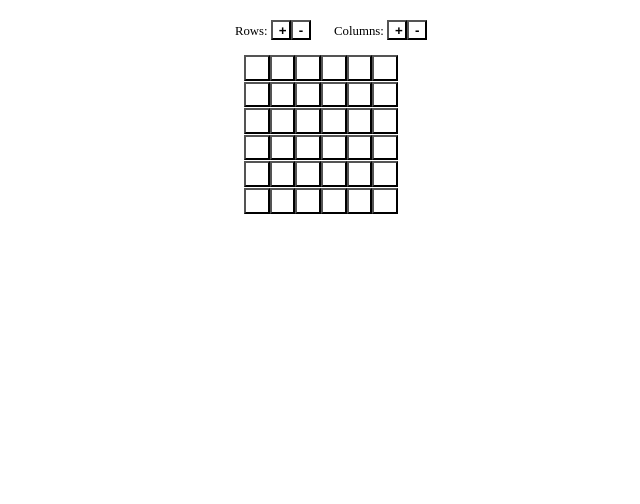
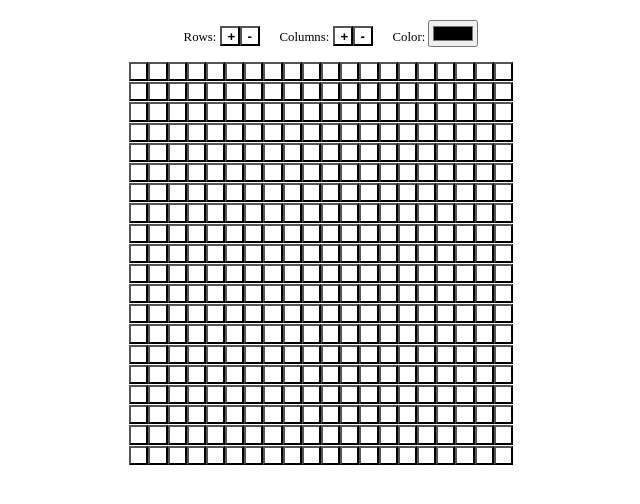
Before and after one commit to mwzheng/simple-pixel-art, a React (Create React App) app: page / in a window 1280 px wide. Shown: the top 504 px of the page, without its empty margins (319-959 px from the left). Built offline with nearby package versions, Linux system fonts and the light colour scheme.

Commit message:
Added ability for user to change colors

```diff
--- a/src/App.css
+++ b/src/App.css
@@ -16,18 +16,14 @@ button:hover {
 
 button {
     background-color: white;
-    width: 2vw;
-    height: 2vw;
+    width: 1.5vw;
+    height: 1.5vw;
     transition: .1s .2 ease-in-out;
 }
 
 tr, td {
     margin: -10px;
     padding: 0px;
-}
-
-.marked {
-    background-color: black;
 }
 
 .unmarked {
--- a/src/App.js
+++ b/src/App.js
@@ -4,13 +4,14 @@ import Form from './components/Form';
 import Canvas from './components/Canvas'
 
 function App() {
-  const [rows, setRows] = useState(6);
-  const [cols, setCols] = useState(6);
+  const [rows, setRows] = useState(20);
+  const [cols, setCols] = useState(20);
+  const [color, setColor] = useState('#000000');
 
   return (
     <>
-      <Form rows={rows} setRows={setRows} cols={cols} setCols={setCols} />
-      <Canvas rows={rows} cols={cols} />
+      <Form rows={rows} setRows={setRows} cols={cols} setCols={setCols} setColor={setColor} />
+      <Canvas rows={rows} cols={cols} color={color} />
     </>
   );
 }
--- a/src/components/Canvas.js
+++ b/src/components/Canvas.js
@@ -2,7 +2,7 @@ import React from 'react';
 import Pixel from './Pixel';
 
 // Compoent to create the entire canvas for the pixel art
-const Canvas = ({ rows, cols }) => {
+const Canvas = ({ rows, cols, color }) => {
     // Makes the entire canvas
     const makeCanvas = (rowLength) => {
         let table = [];
@@ -22,7 +22,7 @@ const Canvas = ({ rows, cols }) => {
         let colNumber = 0;
 
         while (colNumber !== columnLength) {
-            x.push(<td key={`col${colNumber}`}><Pixel /></td>);
+            x.push(<td key={`col${colNumber}`}><Pixel color={color} /></td>);
             colNumber++;
         }
 
--- a/src/components/Form.js
+++ b/src/components/Form.js
@@ -1,7 +1,7 @@
 import React from 'react';
 
 // Component allows for user to expand/retract canvas size
-const Form = ({ rows, cols, setRows, setCols }) => {
+const Form = ({ rows, cols, setRows, setCols, setColor }) => {
     const addRow = () => {
         setRows(rows + 1);
     }
@@ -20,13 +20,19 @@ const Form = ({ rows, cols, setRows, setCols }) => {
         setCols(cols - 1);
     }
 
+    const changeColor = e => {
+        setColor(e.target.value);
+    }
+
     return <div id='form'>
         <span className='formSpan'>Rows: </span>
         <button className='formBttn' onClick={addRow}>+</button>
         <button className='formBttn' onClick={delRow}>-</button>
-        <span className='formSpan'> Columns: </span>
+        <span className='formSpan'>Columns: </span>
         <button className='formBttn' onClick={addCol}>+</button>
         <button className='formBttn' onClick={delCol}>-</button>
+        <span className='formSpan'>Color: </span>
+        <input type='color' onChange={e => changeColor(e)}></input>
     </div>
 }
 
--- a/src/components/Pixel.js
+++ b/src/components/Pixel.js
@@ -1,15 +1,24 @@
 import React, { useState } from 'react';
 
 // Component for a single 'pixel' used in the pixel art
-const Pixel = () => {
+const Pixel = ({ color }) => {
     const [mark, setMark] = useState('unmarked');
+    const [pixelColor, setPixelColor] = useState('000000');
 
+    // mark or unmark a 'pixel' on the canvas
     const changeMark = (e) => {
         let newMark = (mark === 'marked') ? 'unmarked' : 'marked';
         setMark(newMark);
+
+        if (newMark === 'marked') {
+            setPixelColor(color)
+        } else {
+            setPixelColor('ffffff')
+            e.target.style.backgroundColor = 'rgb(255, 255, 255)';
+        }
     }
 
-    return <button className={mark} onClick={e => changeMark(e)}></button >;
+    return <button className={mark} style={{ backgroundColor: pixelColor }} onClick={e => changeMark(e)}></button >;
 }
 
 export default Pixel;
```
